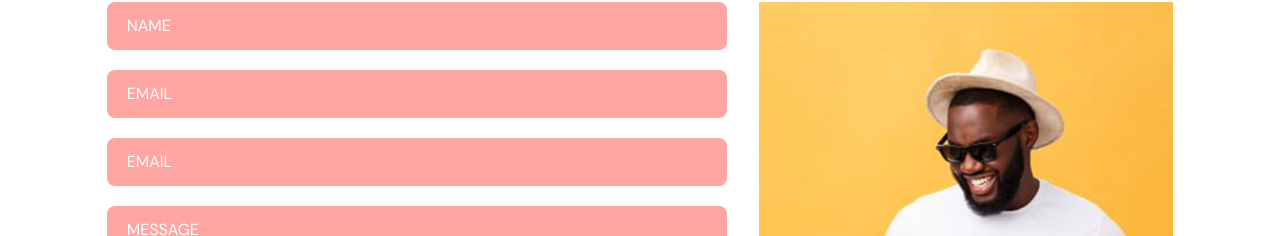
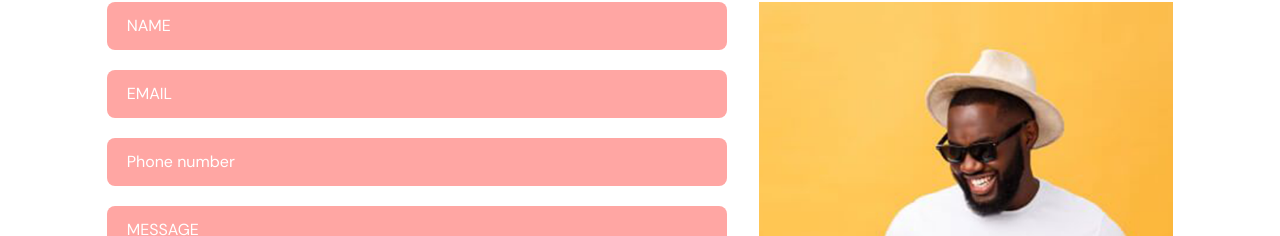
Before and after one commit to AtmosDerrick/Git-plus-academy, a React (Vite) app: page / in a window 1280 px wide. Shown: the part 3599-3835 px from the top of the page. Built offline with nearby package versions, Linux system fonts and the light colour scheme.

Commit message:
work with number

```diff
--- a/src/scenes/contactUs/index.tsx
+++ b/src/scenes/contactUs/index.tsx
@@ -104,17 +104,16 @@ const ContactUs = ({ setSelectedPage }: Props) => {
               <input
                 className={inputStyles}
                 type="text"
-                placeholder="EMAIL"
-                {...register("email", {
+                placeholder="Phone number"
+                {...register("phone", {
                   required: true,
                 })}
               />
-
-              {errors.email && (
+              {errors.phone && (
                 <p className="mt-1 text-primary-500">
-                  {errors.email.type === "required" &&
+                  {errors.phone.type === "required" &&
                     "This field is required."}
-                  {errors.email.type === "pattern" && "Invalid email address."}
+                  {errors.phone.type === "pattern" && "Invalid Phone number."}
                 </p>
               )}
               <textarea
```
